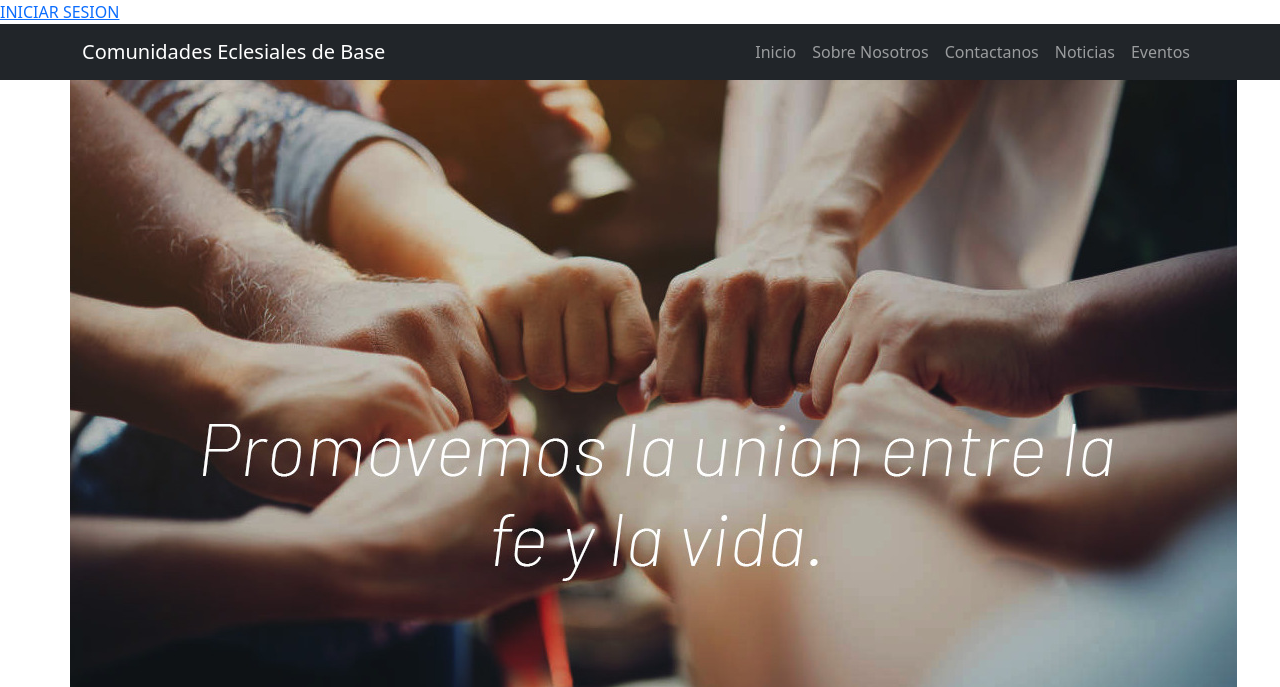
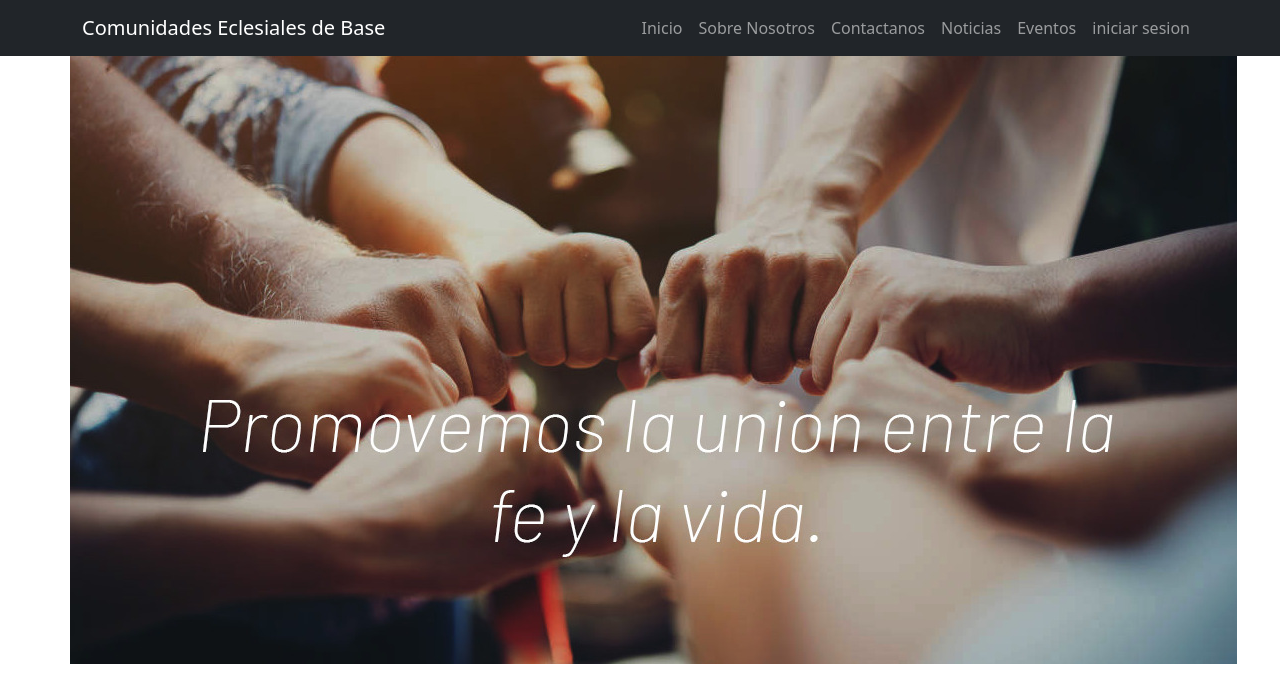
Before and after one commit to EstebanOrdenavia/Proyecto2022CEB, a Django app: a page that uses templates/base.html in a window 1280 px wide. Shown: the top 687 px of the page. Run offline with Django 3.2, Linux system fonts and the light colour scheme.

Commit message:
Se agrega inicio de sesion al navbar

```diff
--- a/templates/base.html
+++ b/templates/base.html
@@ -23,12 +23,12 @@
 <body>
     <!-- LOGIN -->
 
-    {% if user.is_authenticated %}
+    <!--{% if user.is_authenticated %}
                 <span>Bienvenido {{user.username}}</span>
                 <a href="{% url 'logout' %}">CERRAR SESION</a>
             {% else %}
                 <a href="{% url 'login' %}">INICIAR SESION</a>
-            {% endif %}
+            {% endif %}-->
 
 	<!-- LOGO -->
 
@@ -51,11 +51,22 @@
             <button class="navbar-toggler" type="button" data-bs-toggle="collapse" data-bs-target="#navbarSupportedContent" aria-controls="navbarSupportedContent" aria-expanded="false" aria-label="Toggle navigation"><span class="navbar-toggler-icon"></span></button>
             <div class="collapse navbar-collapse" id="navbarSupportedContent">
                 <ul class="navbar-nav ms-auto mb-2 mb-lg-0">
-                    <li class="nav-item"><a class="nav-link" href="#">Inicio</a></li>
+                    <li class="nav-item"><a class="nav-link" href="/">Inicio</a></li>
                     <li class="nav-item"><a class="nav-link" href="{% url 'sobrenosotros:sobreNosotros' %}">Sobre Nosotros</a></li>
                     <li class="nav-item"><a class="nav-link" href="#!">Contactanos</a></li>
                     <li class="nav-item"><a class="nav-link" aria-current="page" href="#">Noticias</a></li>
                     <li class="nav-item"><a class="nav-link" aria-current="page" href="#">Eventos</a></li>
+
+
+                    {% if user.is_authenticated %}
+                    <span>Bienvenido {{user.username}}</span>
+                    <!--<a href="{% url 'logout' %}">CERRAR SESION</a>-->
+                    <li class="nav-item"><a class="nav-link" href="{% url 'logout' %}">cerrar sesion</a></li>
+                    {% else %}
+                    <!--<a href="{% url 'login' %}">INICIAR SESION</a>-->
+                    <li class="nav-item"><a class="nav-link" href="{% url 'login' %}">iniciar sesion</a></li>
+                    {% endif %}
+
                 </ul>
             </div>
         </div>
```
